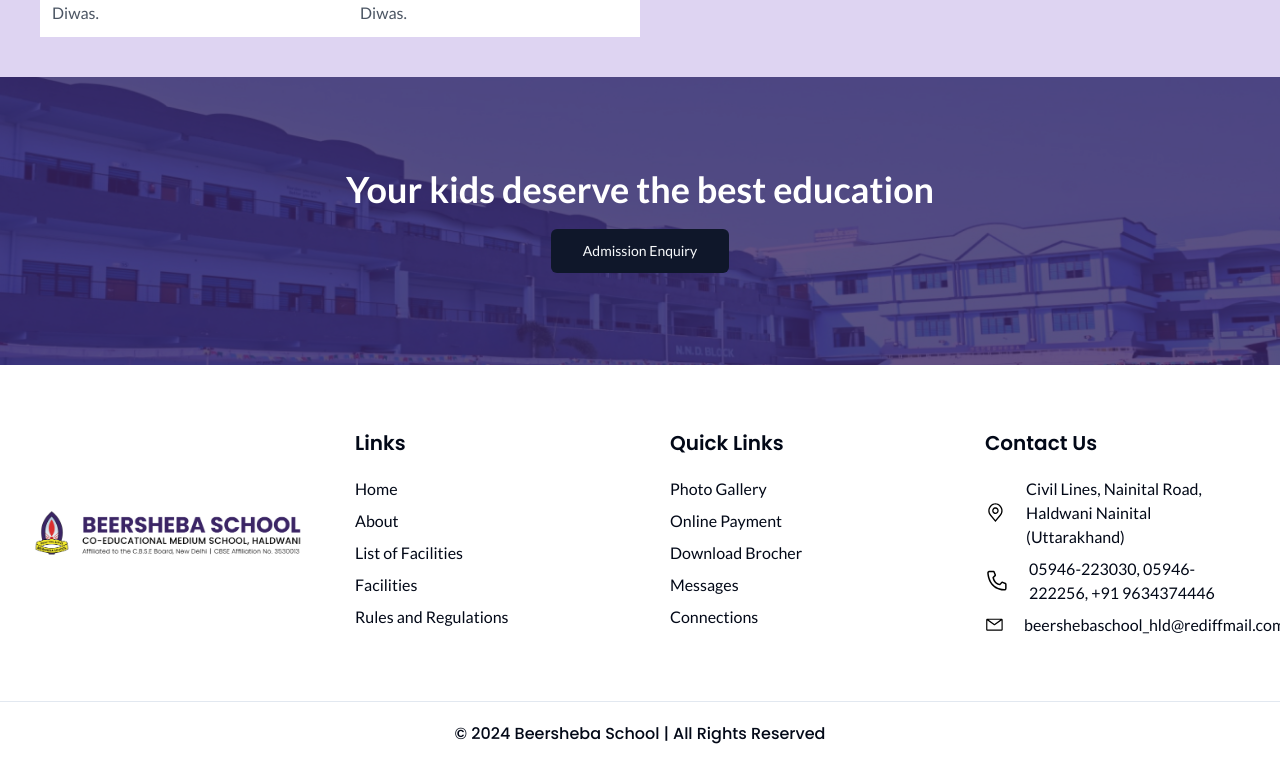
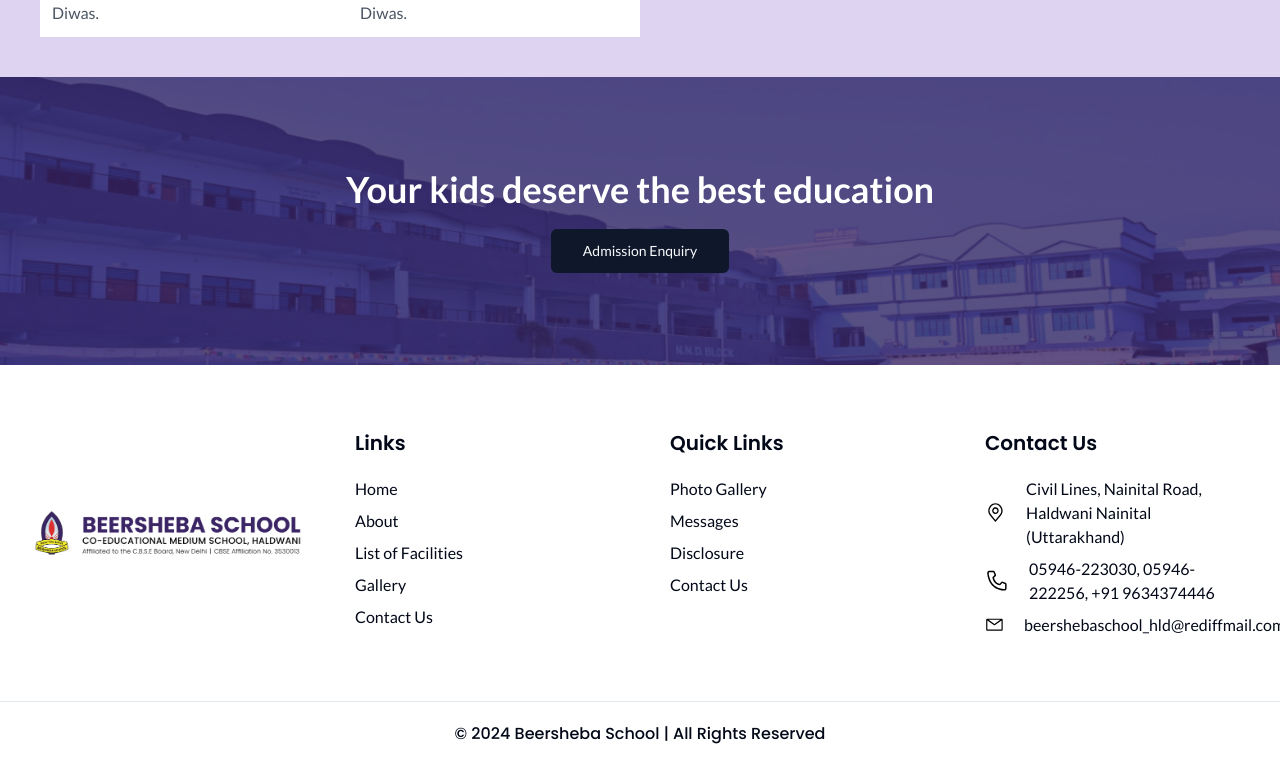
Before and after one commit to beersheba2130/school-website, a Next.js app: page / in a window 1280 px wide. Shown: the part 6480-7246 px from the top of the page. Built offline with nearby package versions, Linux system fonts and the light colour scheme.

Commit message:
footer link added

```diff
--- a/src/components/footer.tsx
+++ b/src/components/footer.tsx
@@ -28,14 +28,14 @@ const Footer = () => {
           <Link href={"/about"}>
             <li>About</li>
           </Link>
-          <Link href={"/list-of-facilities"}>
+          <Link href={"/facility"}>
             <li>List of Facilities</li>
           </Link>
-          <Link href={"/facilities"}>
-            <li>Facilities</li>
+          <Link href={"/gallery"}>
+            <li>Gallery</li>
           </Link>
-          <Link href={"/rules-and-regulations"}>
-            <li>Rules and Regulations</li>
+          <Link href={"/contact-us"}>
+            <li>Contact Us</li>
           </Link>
         </ul>
       </div>
@@ -44,20 +44,17 @@ const Footer = () => {
           Quick Links
         </p>
         <ul className="flex flex-col gap-2 font-medium">
-          <Link href={"/photo-gallery"}>
+          <Link href={"/gallery"}>
             <li>Photo Gallery</li>
           </Link>
-          <Link href={"/online-payment"}>
-            <li>Online Payment</li>
-          </Link>
-          <Link href={"/download-brocher"}>
-            <li>Download Brocher</li>
-          </Link>
-          <Link href={"/messages"}>
+          <Link href={"/message"}>
             <li>Messages</li>
           </Link>
-          <Link href={"/connections"}>
-            <li>Connections</li>
+          <Link href={"/disclosure"}>
+            <li>Disclosure</li>
+          </Link>
+          <Link href={"/contact-us"}>
+            <li>Contact Us</li>
           </Link>
         </ul>
       </div>
```
